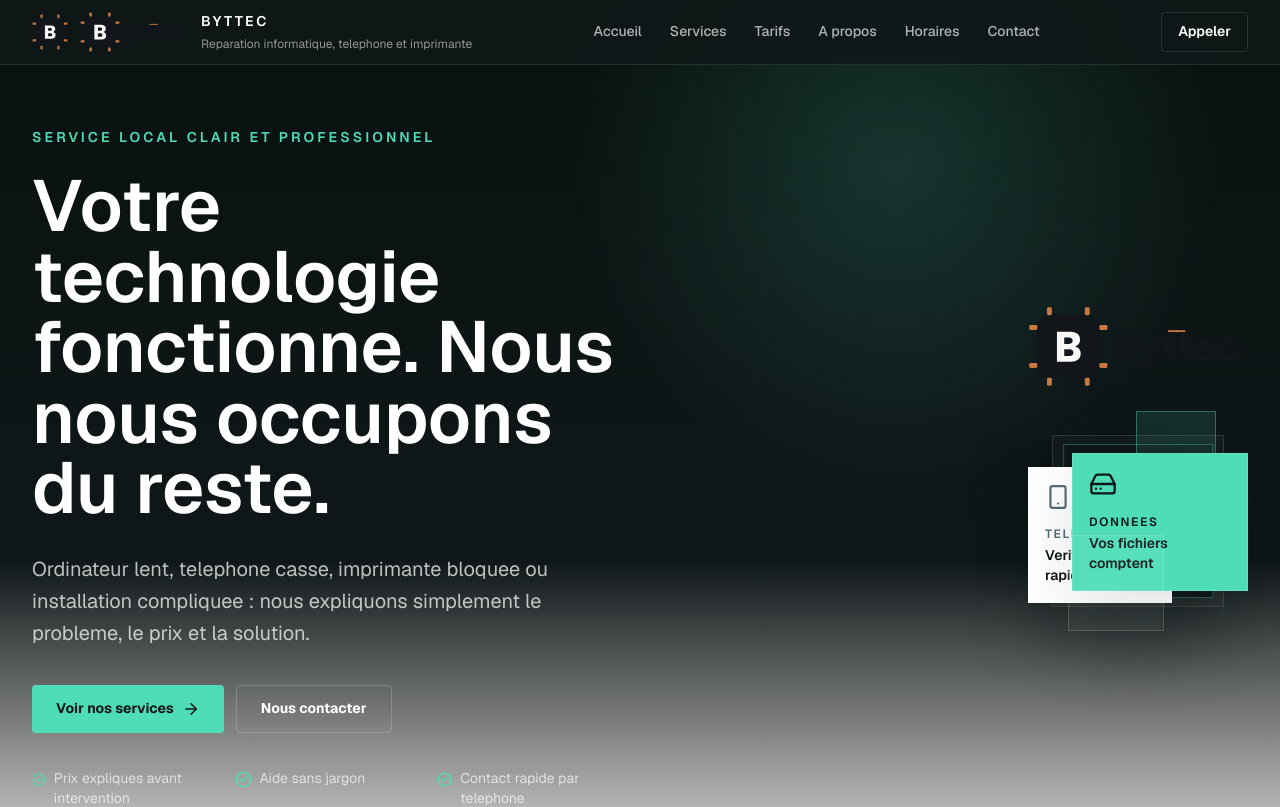
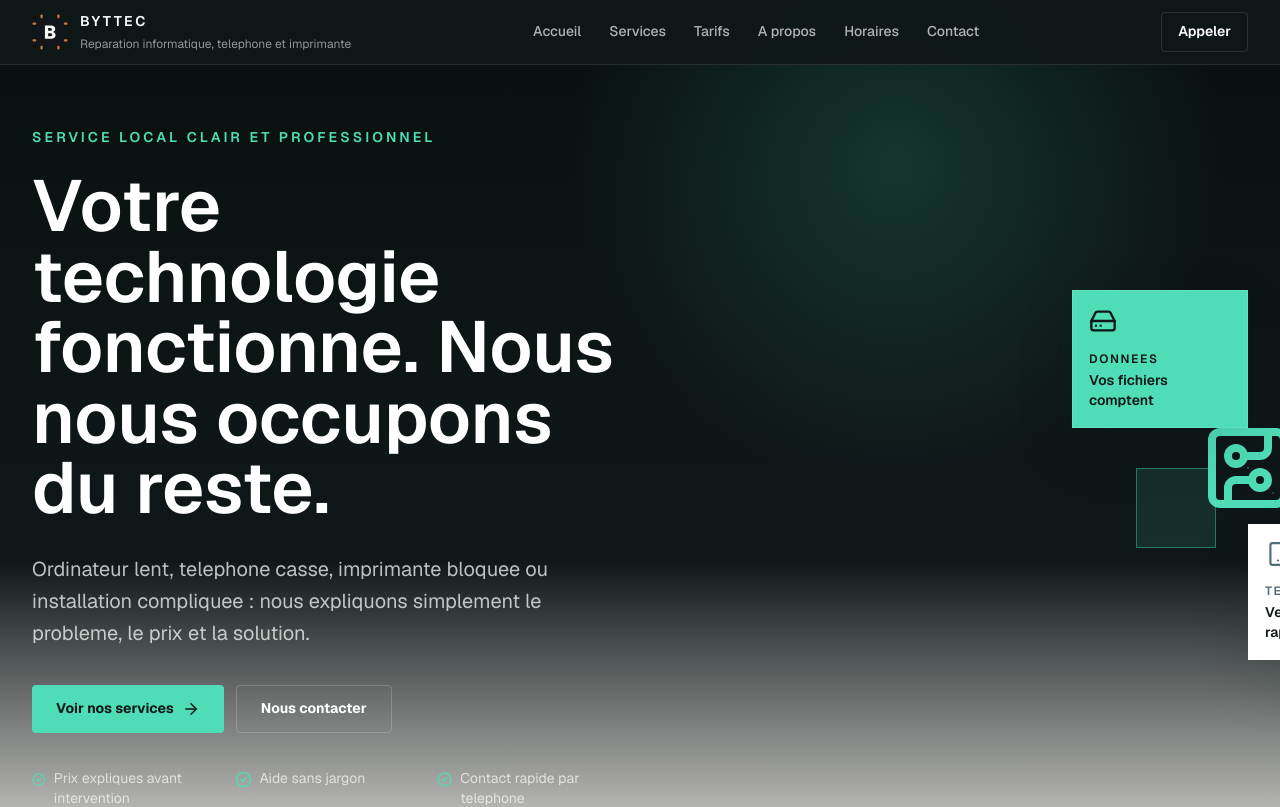
Before and after one commit to SamTonoyan/tech-repair-site, a Next.js app: page / in a window 1280 px wide. Shown: the top 807 px of the page. Built offline with nearby package versions, Linux system fonts and the light colour scheme.

Commit message:
Update website

```diff
--- a/src/components/Header.tsx
+++ b/src/components/Header.tsx
@@ -22,14 +22,10 @@ export function Header() {
               width={36}
               height={36}
               className="h-9 w-9 object-contain"
-              />
-          <Image
-              src="/images/fullogo.svg"
-              alt={siteConfig.name}
-              width={150}
-              height={45}
-              className="h-10 w-auto object-contain"
-              />
+
+
+/>
+
           <span className="leading-none">
             <span className="block text-sm font-semibold uppercase tracking-[0.18em] text-white">
               {siteConfig.name}
--- a/src/components/Hero.tsx
+++ b/src/components/Hero.tsx
@@ -1,7 +1,7 @@
 import { ArrowRight, CheckCircle2 } from "lucide-react";
 import { siteConfig } from "@/data/site";
 import { TechVisual } from "./TechVisual";
-import Image from "next/image";
+
 
 export function Hero() {
   return (
@@ -57,13 +57,7 @@ export function Hero() {
 
         <div data-hero-visual className="lg:justify-self-end">
 
-  <Image
-    src="/images/fullogo.svg"
-    alt="BYTTEC"
-    width={220}
-    height={70}
-    className="mb-6 h-auto w-[220px] object-contain"
-  />
+
 
   <TechVisual />
 
```
